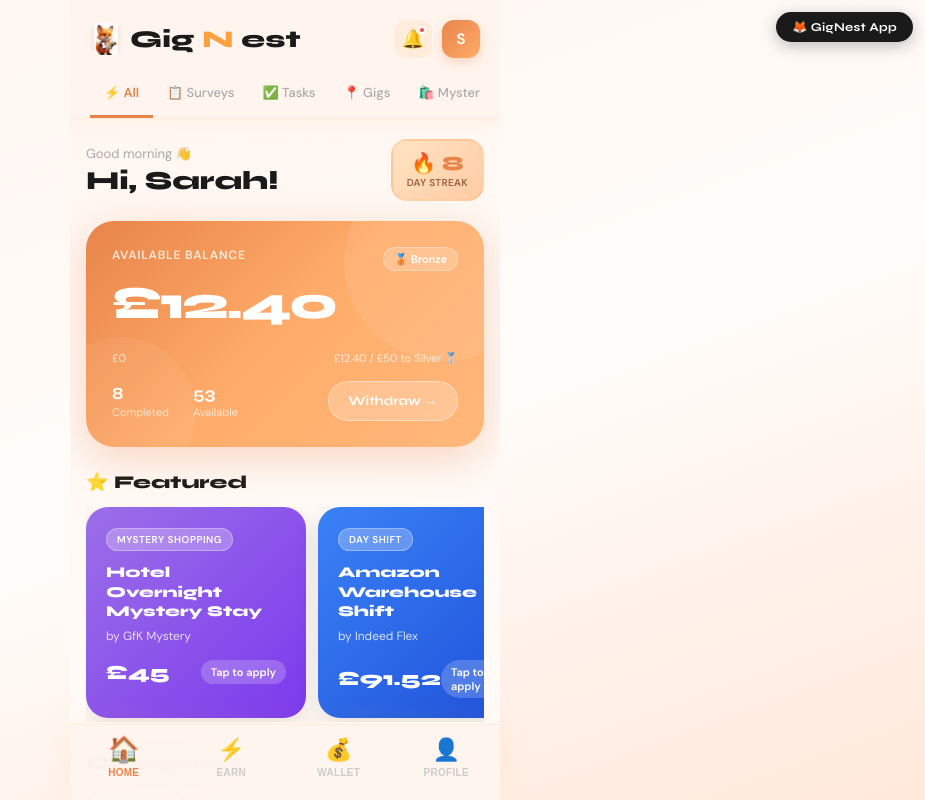
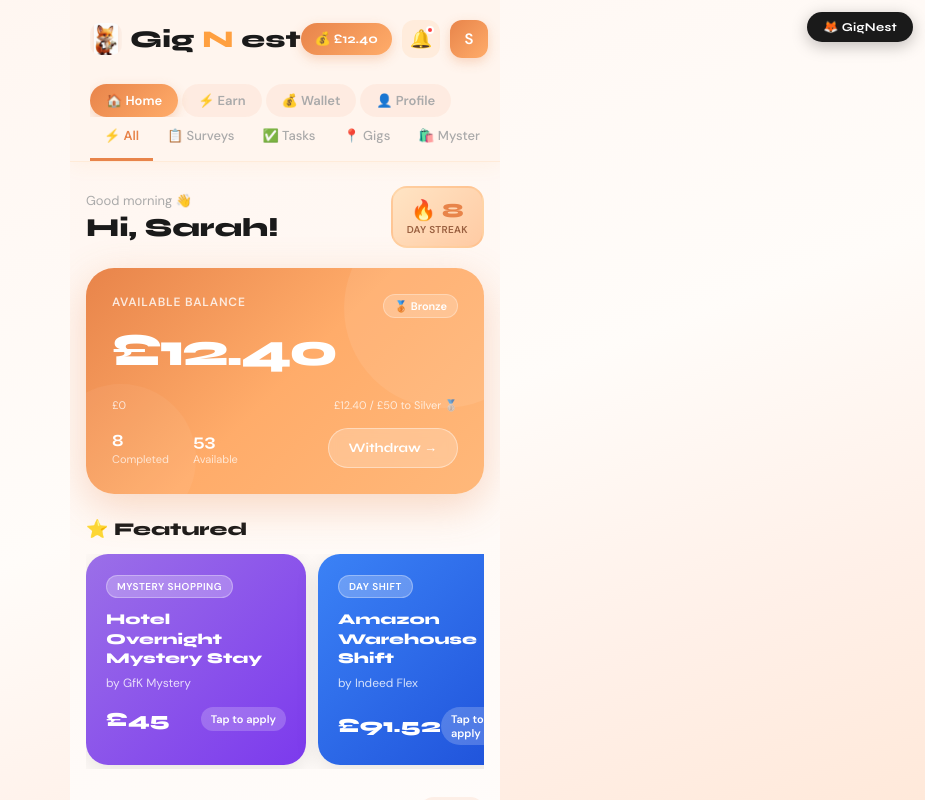
Before and after one commit to Saraheve29/GigNest, a React (Create React App) app: page / in a window 1280 px wide. Both pictures are taken after a click on the button "🦊 Enter App". Shown: the top 800 px of the page, without its empty margins (355-1280 px from the left). Built offline with nearby package versions, Linux system fonts and the light colour scheme.

Commit message:
Update App.jsx

```diff
--- a/src/App.jsx
+++ b/src/App.jsx
@@ -35,7 +35,7 @@ const styles = `
   }
 
   .splash-fox-wrap {
-    width: 180px; height: 180px;
+    width: 200px; height: 200px;
     background: transparent;
     border-radius: 50%;
     display: flex;
@@ -47,9 +47,10 @@ const styles = `
   }
 
   .splash-fox-wrap img {
-    width: 210px;
-    height: 210px;
+    width: 220px;
+    height: 220px;
     object-fit: contain;
+    mix-blend-mode: multiply;
     filter: drop-shadow(0 12px 24px rgba(200,100,50,0.2));
   }
 
@@ -356,7 +357,51 @@ const styles = `
     font-weight: 700;
   }
 
-  .content { flex: 1; padding: 20px 16px 100px; }
+  .topbar-pill {
+    background: linear-gradient(135deg, #E8844A, #FFAC6A);
+    color: white;
+    font-family: 'Syne', sans-serif;
+    font-size: 13px;
+    font-weight: 700;
+    padding: 8px 14px;
+    border-radius: 100px;
+    cursor: pointer;
+    box-shadow: 0 4px 12px rgba(232,132,74,0.3);
+    white-space: nowrap;
+  }
+
+  .page-tabs {
+    display: flex;
+    gap: 4px;
+    padding: 10px 0 0;
+    overflow-x: auto;
+    scrollbar-width: none;
+  }
+
+  .page-tabs::-webkit-scrollbar { display: none; }
+
+  .page-tab {
+    flex-shrink: 0;
+    padding: 8px 16px;
+    border: none;
+    background: rgba(232,132,74,0.08);
+    cursor: pointer;
+    font-family: 'DM Sans', sans-serif;
+    font-size: 13px;
+    font-weight: 600;
+    color: #AAA;
+    border-radius: 100px;
+    transition: all 0.2s;
+    white-space: nowrap;
+  }
+
+  .page-tab.active {
+    background: linear-gradient(135deg, #E8844A, #FFAC6A);
+    color: white;
+    box-shadow: 0 4px 12px rgba(232,132,74,0.3);
+  }
+
+  .content { flex: 1; padding: 24px 16px 40px; }
 
   .greeting-row {
     display: flex;
@@ -1384,13 +1429,13 @@ export default function GigNest() {
           <div className="splash-sub">Earn real money with surveys, tasks, gigs, mystery shopping and more</div>
           <div className="splash-cats">
             {[
-              { label:"Surveys & Tasks", icon:"📋", color:"#4CAF82" },
-              { label:"Gigs & Field Work", icon:"📍", color:"#5B8DEF" },
-              { label:"Mystery Shopping", icon:"🛍️", color:"#9B6FE8" },
-              { label:"Promo & Temp Shifts", icon:"🎪", color:"#F4843A" },
-              { label:"Pet & House Sitting", icon:"🐶", color:"#E8519A" },
+              { label:"Surveys & Tasks", icon:"📋", color:"#4CAF82", cat:"surveys" },
+              { label:"Gigs & Field Work", icon:"📍", color:"#5B8DEF", cat:"gigs" },
+              { label:"Mystery Shopping", icon:"🛍️", color:"#9B6FE8", cat:"mystery" },
+              { label:"Promo & Temp Shifts", icon:"🎪", color:"#F4843A", cat:"promo" },
+              { label:"Pet & House Sitting", icon:"🐶", color:"#E8519A", cat:"petsitting" },
             ].map(cat => (
-              <div key={cat.label} className="splash-cat-btn" style={{background: cat.color}}>
+              <div key={cat.label} className="splash-cat-btn" style={{background: cat.color, cursor:"pointer"}} onClick={() => { setCatFilter(cat.cat); setScreen("app"); setAppTab("home"); }}>
                 <div className="cat-btn-icon">{cat.icon}</div>
                 {cat.label}
               </div>
@@ -1801,8 +1846,10 @@ export default function GigNest() {
     <>
       <style>{styles}</style>
       <div className="app">
-        <button className="temp-app-btn" onClick={() => setScreen("splash")}>🦊 GigNest App</button>
+        <button className="temp-app-btn" onClick={() => setScreen("splash")}>🦊 GigNest</button>
         <div className="main-app">
+
+          {/* TOP NAV BAR */}
           <div className="topbar">
             <div className="topbar-row">
               <div className="topbar-logo">
@@ -1812,6 +1859,9 @@ export default function GigNest() {
                 Gig<span>N</span>est
               </div>
               <div className="topbar-right">
+                <div className="topbar-pill" onClick={() => setAppTab("wallet")}>
+                  💰 £{balance.toFixed(2)}
+                </div>
                 <div className="topbar-notif" onClick={() => showToast("No new notifications")}>
                   🔔
                   <div className="notif-dot" />
@@ -1819,7 +1869,23 @@ export default function GigNest() {
                 <div className="topbar-avatar" onClick={() => setAppTab("profile")}>{userName[0]}</div>
               </div>
             </div>
-            {appTab === "home" && (
+
+            {/* PAGE TABS */}
+            <div className="page-tabs">
+              {[
+                {id:"home", label:"🏠 Home"},
+                {id:"earn", label:"⚡ Earn"},
+                {id:"wallet", label:"💰 Wallet"},
+                {id:"profile", label:"👤 Profile"},
+              ].map(tab => (
+                <button key={tab.id} className={`page-tab${appTab===tab.id?" active":""}`} onClick={() => setAppTab(tab.id)}>
+                  {tab.label}
+                </button>
+              ))}
+            </div>
+
+            {/* CATEGORY FILTER — only on home and earn */}
+            {(appTab === "home" || appTab === "earn") && (
               <div className="nav-tabs">
                 {CATEGORIES.map(cat => (
                   <button key={cat.id} className={`nav-tab${catFilter===cat.id?" active":""}`} onClick={() => setCatFilter(cat.id)}>
@@ -1835,19 +1901,6 @@ export default function GigNest() {
           {appTab === "wallet" && renderWallet()}
           {appTab === "profile" && renderProfile()}
 
-          <div className="bottom-nav">
-            {[
-              {id:"home", emoji:"🏠", label:"Home"},
-              {id:"earn", emoji:"⚡", label:"Earn"},
-              {id:"wallet", emoji:"💰", label:"Wallet"},
-              {id:"profile", emoji:"👤", label:"Profile"},
-            ].map(item => (
-              <button key={item.id} className={`bottom-nav-item${appTab===item.id?" active":""}`} onClick={() => setAppTab(item.id)}>
-                <div className="bottom-nav-icon">{item.emoji}</div>
-                <div className="bottom-nav-label">{item.label}</div>
-              </button>
-            ))}
-          </div>
         </div>
 
         {showPayout && (
```
